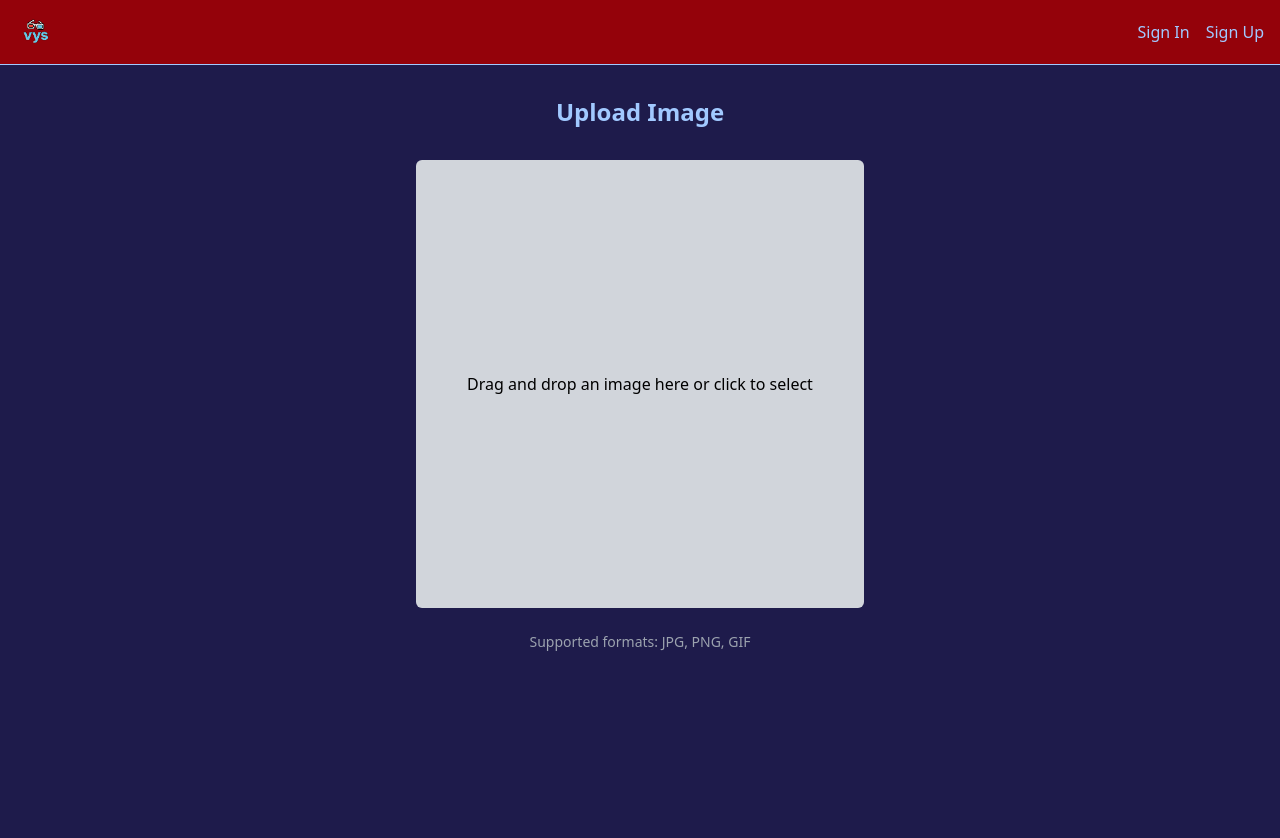
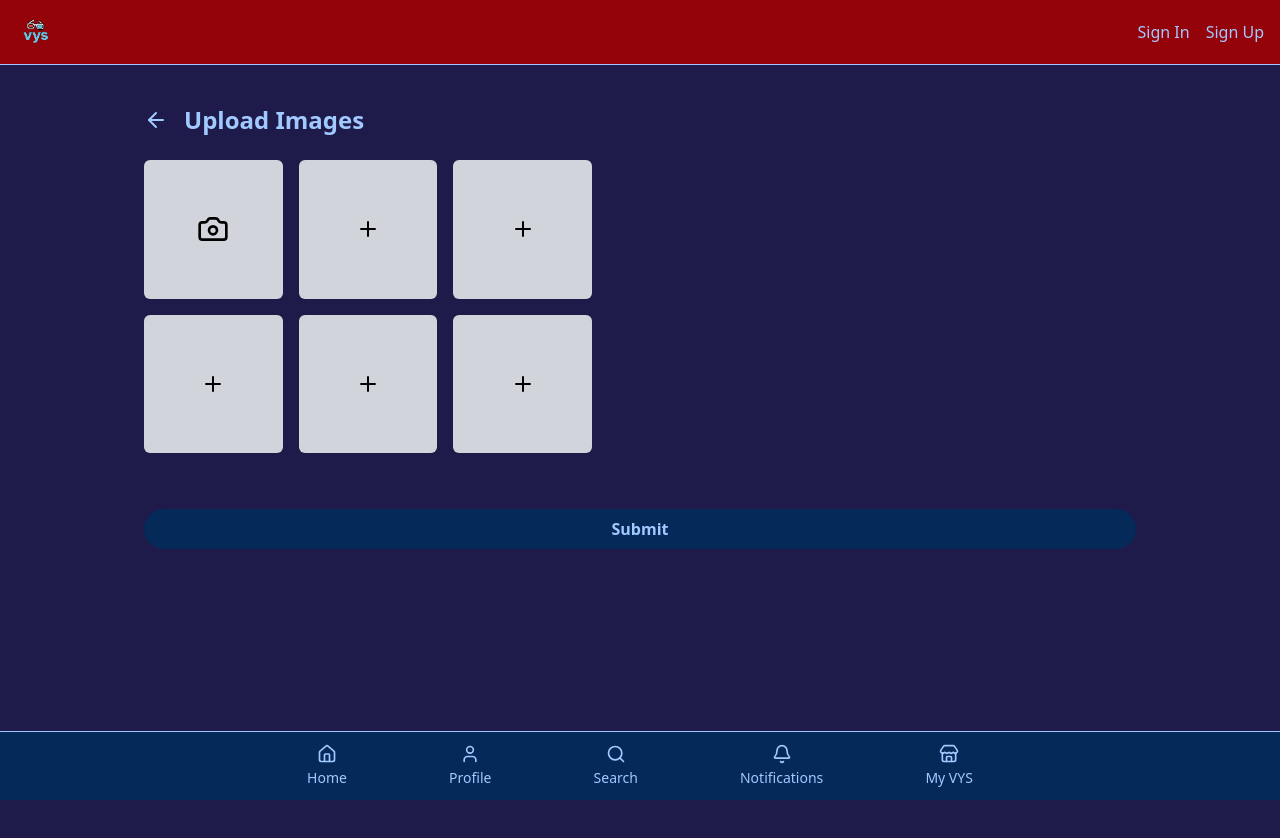
Before and after one commit to Moonwalkert3ch/VYS, a Next.js app in the folder vys-app/: page /upload-image in a window 1280 px wide. Shown: the top 838 px of the page. Built offline with nearby package versions, Linux system fonts and the light colour scheme; no server answers.

Commit message:
added arrow to upload image screen

```diff
--- a/vys-app/src/components/UploadImagePage.tsx
+++ b/vys-app/src/components/UploadImagePage.tsx
@@ -1,15 +1,49 @@
+'use client';
 
+import { Camera, Plus, ArrowLeft } from 'lucide-react';
+import BottomNavBar from './BottomNavBar';
+// import Link from 'next/link';
+import { useRouter } from 'next/navigation';
 
-export default function UploadImage() {
-    return (
-        <main className="min-h-screen w-full bg-indigo-950 text-[#A1C9FF] flex flex-col items-center text-center p-4 pb-32">
-            <div className="w-full max-w-screen-lg flex flex-col items-center gap-4 mt-4 px-4">
-                <h1 className="text-2xl font-bold mb-4">Upload Image</h1>
-                <div className="bg-gray-300 w-full aspect-square max-w-md flex flex-col items-center justify-center rounded-md">
-                    <span className="text-black font-medium">Drag and drop an image here or click to select</span>
-                </div>
-                <p className="text-gray-400 text-sm mt-2">Supported formats: JPG, PNG, GIF</p>
+export default function UploadImagePage() {
+  const router = useRouter();
+
+  return (
+    <>
+      <main className="min-h-screen w-full bg-indigo-950 text-[#A1C9FF] flex flex-col items-center p-4 pb-32">
+        <div className="w-full max-w-screen-lg flex flex-col gap-6 mt-6 px-4">
+          {/* Header with Arrow + Title */}
+          <div className="flex items-center gap-4">
+            <button onClick={() => router.push('/home')}>
+              <ArrowLeft className="text-[#A1C9FF] h-6 w-6" />
+            </button>
+            <h1 className="text-2xl font-bold">Upload Images</h1>
+          </div>
+
+          {/* Image Upload Grid */}
+          <div className="grid grid-cols-3 gap-4 w-full max-w-md">
+            {/* First Image Slot with Camera Icon */}
+            <div className="bg-gray-300 aspect-square flex items-center justify-center rounded-md">
+              <Camera className="h-8 w-8 text-black" />
             </div>
-        </main>
-    );
+
+            {/* 5 More Slots with Plus Icons */}
+            {[...Array(5)].map((_, i) => (
+              <div key={i} className="bg-gray-300 aspect-square flex items-center justify-center rounded-md">
+                <Plus className="h-6 w-6 text-black" />
+              </div>
+            ))}
+          </div>
+
+          {/* Submit Button */}
+          <button className="mt-8 bg-[#052958] hover:bg-indigo-950 text-[#A1C9FF] font-semibold py-2 px-6 rounded-full transition duration-200">
+            Submit
+          </button>
+        </div>
+      </main>
+
+      {/* Bottom Navigation Bar */}
+      <BottomNavBar />
+    </>
+  );
 }
```
